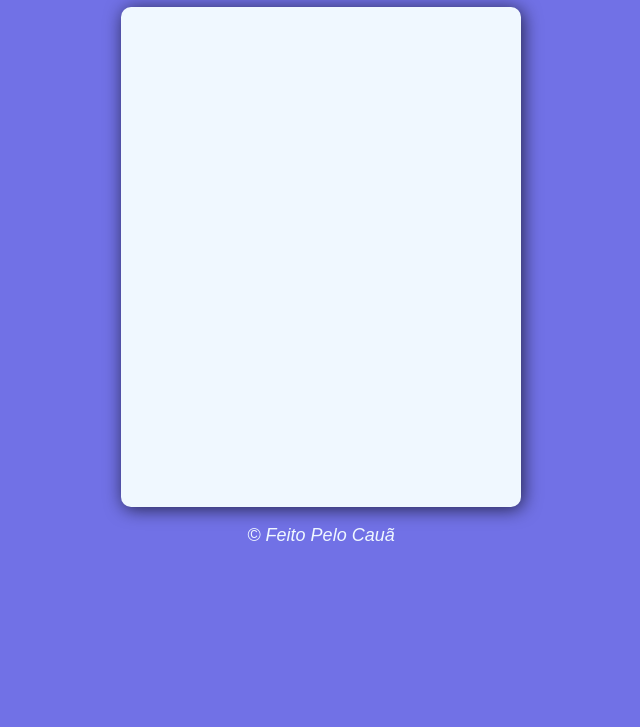
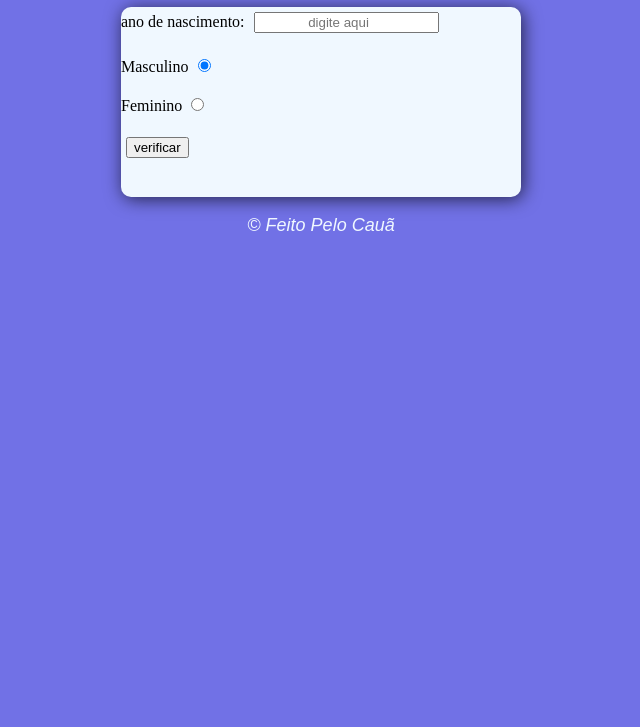
Before and after one commit to CauaRodriguesS/JS, a plain HTML site: page exercicios/exercicio 12 copy/index.html in a window 1280 px wide. Shown: the part 73-800 px from the top of the page, without its empty margins (319-959 px from the left). Drawn offline with Linux system fonts and the light colour scheme.

Commit message:
quase finalixanfo o outro

```diff
--- a/exercicios/exercicio 12 copy/estilo/style.css
+++ b/exercicios/exercicio 12 copy/estilo/style.css
@@ -1,21 +1,28 @@
-body{
+body {
     background: rgb(113, 113, 230);
 }
-header{
+
+header {
     font-family: sans-serif;
     color: aliceblue;
     text-align: center;
 }
 
-section{
+section {
     background-color: aliceblue;
     width: 400px;
-height: 500px;
+    max-height: 500px;
     border-radius: 10px;
     margin: auto;
     box-shadow: 2px 2px 18px rgba(0, 0, 0, 0.685);
 }
-footer{
+
+input {
+    margin: 5px;
+    text-align: center;
+}
+
+footer {
     font-family: sans-serif;
     font-size: large;
     text-align: center;
--- a/exercicios/exercicio 12 copy/index.html
+++ b/exercicios/exercicio 12 copy/index.html
@@ -4,21 +4,27 @@
 <head>
     <meta charset="UTF-8">
     <meta name="viewport" content="width=device-width, initial-scale=1.0">
-    <title>exercicio</title>
- <link rel="stylesheet" href="estilo/style.css">
+    <title>exercicio 02</title>
+    <link rel="stylesheet" href="estilo/style.css">
 </head>
 
-<body onload="carregar()">
+<body>
     <header>
-        <h1 id="titulo">titulo</h1>
+        <h1 id="titulo">verificador de idade</h1>
     </header>
     <section>
+        <p> ano de nascimento: <input type="number" placeholder="digite aqui" name="nas" id="nascimento"></p>
         <div>
-
+            <p>Masculino <input type="radio" name="radsex" id="masc" checked> </p>
+            <p>Feminino <input type="radio" name="radsex" id="fem"></p>
+            <p><input type="button" value="verificar" id="ver" onclick="verificar()"></p>
+        </div>
+        <div id="resultado">
+            <img src="" alt="" srcset="" id="img">
         </div>
     </section>
     <footer>
-<p> &copy; Feito Pelo Cauã</p>
+        <p> &copy; Feito Pelo Cauã</p>
     </footer>
     <script src="script/codigo.js"></script>
 </body>
--- a/exercicios/exercicio 12 copy/script/codigo.js
+++ b/exercicios/exercicio 12 copy/script/codigo.js
@@ -1,4 +1,30 @@
-function carregar(){
-var titulo = document.querySelector("#titulo")
-titulo.innerHTML = titulo + "e"
+function verificar() {
+    var data = new Date();
+    var ano = data.getFullYear();
+    var res = document.querySelector("#resultado")
+    var nasc = document.querySelector("#nascimento").value;
+
+
+    if (nasc.lenght === 0 || nasc > ano) {
+        alert("Não foi possível verificar, por favor, verifique os dados e tente novamente.");
+    }
+    else {
+        var fsex = document.getElementsByName("radsex")
+        var idade = ano - nasc
+        res.style.textAlign = "center"
+        var genero = ''
+        if (fsex[0].checked) {
+            genero = "homem"
+            res.innerHTML = `detectamos um ${genero} de ${idade} de idade`
+        }
+        else if (fsex[1].checked) {
+            genero = "mulher"
+            res.innerHTML = `detectamos uma ${genero} de ${idade} de idade`
+
+        }
+
+
+
+    }
+
 }
```
Lines whose indentation alone changed are shown as unchanged.
